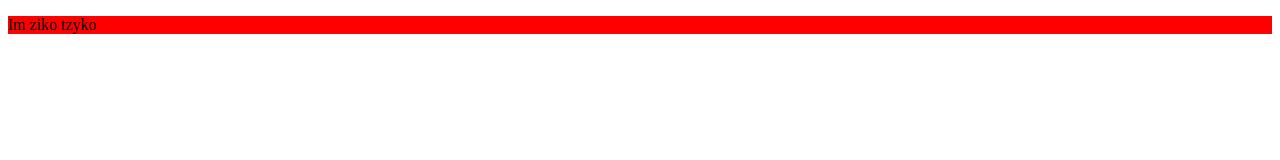
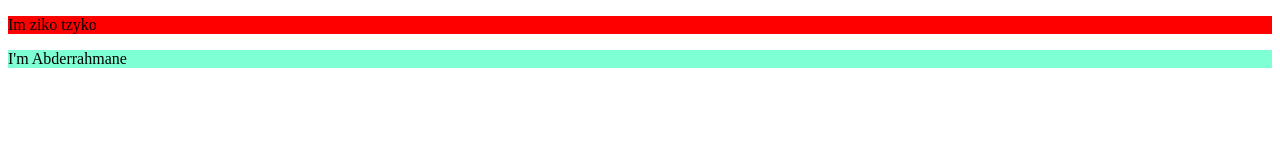
Before and after one commit to tzykocode/project, a plain HTML site: page index.html in a window 1280 px wide. Drawn offline with Linux system fonts and the light colour scheme.

Commit message:
this is to know that i'm here

```diff
--- a/index.html
+++ b/index.html
@@ -12,6 +12,7 @@
         <p>
             Im ziko tzyko
         </p>
-    </div>
+
+    </div><div class = "lo"><p>I'm Abderrahmane</p></div>
 </body>
 </html>
--- a/style.css
+++ b/style.css
@@ -1,3 +1,6 @@
 .ui{
     background: red;
 }
+.lo{
+    background: aquamarine;
+}
```
Also changed, not shown: 1 other file.
